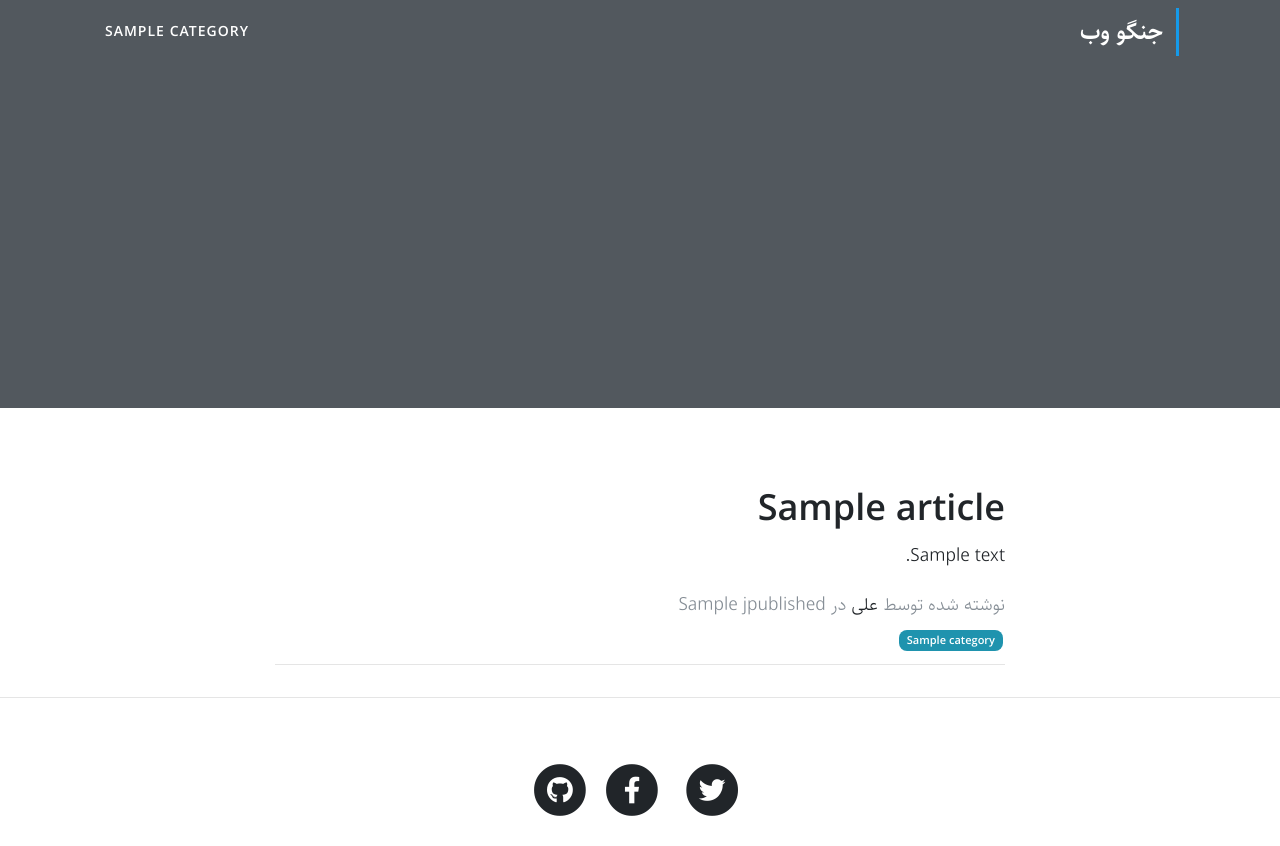
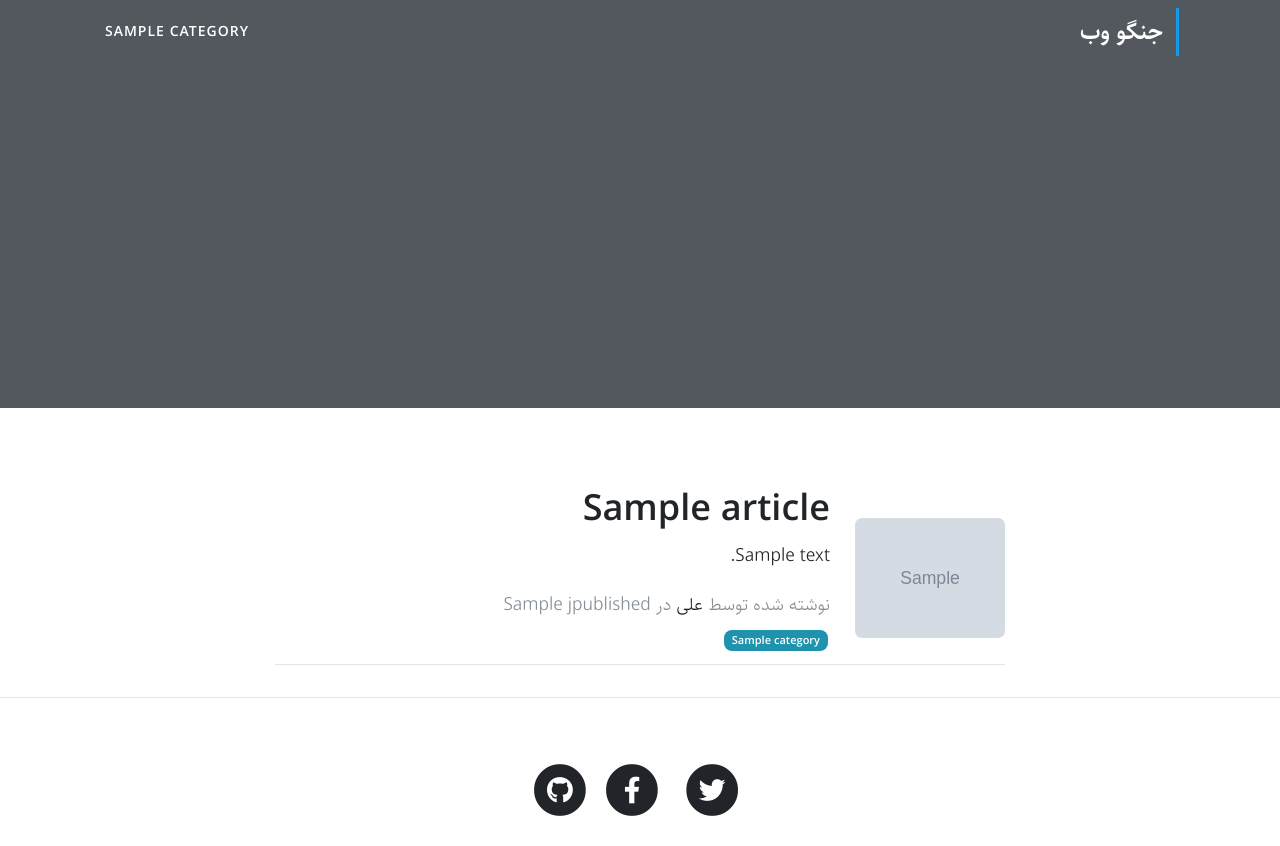
Before and after one commit to marasiali/Django-blog, a Django app: template myproj/blog/templates/blog/list.html in a window 1280 px wide. Shown: the top 846 px of the page. Run offline with Django 3.2, Linux system fonts and the light colour scheme; the template is opened without the code that fills it: most values are stand-ins (such as "Sample title", 1, 10 or a date in 2020); grey boxes marked "Sample" are stand-in pictures; some libraries are stand-ins or nearby versions.

Commit message:
add article thumbnail to list template

```diff
--- a/myproj/blog/static/blog/css/rtl.css
+++ b/myproj/blog/static/blog/css/rtl.css
@@ -126,3 +126,10 @@ body{
 .paginator-btn {
 	font-weight: 600;
 }
+.post-thumbnail {
+	margin: 30px 0px 0 25px;
+    border-radius: 7px;
+}
+.post-preview a:hover .post-thumbnail {
+	opacity: 0.75;
+}
--- a/myproj/blog/templates/blog/list.html
+++ b/myproj/blog/templates/blog/list.html
@@ -23,6 +23,7 @@
         {% for article in object_list %}
           <div class="post-preview">
             <a href="{% url 'blog:details' article.slug %}">
+              <img class="float-right post-thumbnail" src="{{article.thumbnail.url}}" width=150 height=120>
               <h2 class="post-title">{{article.title}}</h2>
               <h4 class="post-subtitle">{{article.description | truncatewords:30}}</h4>
             </a>
```
